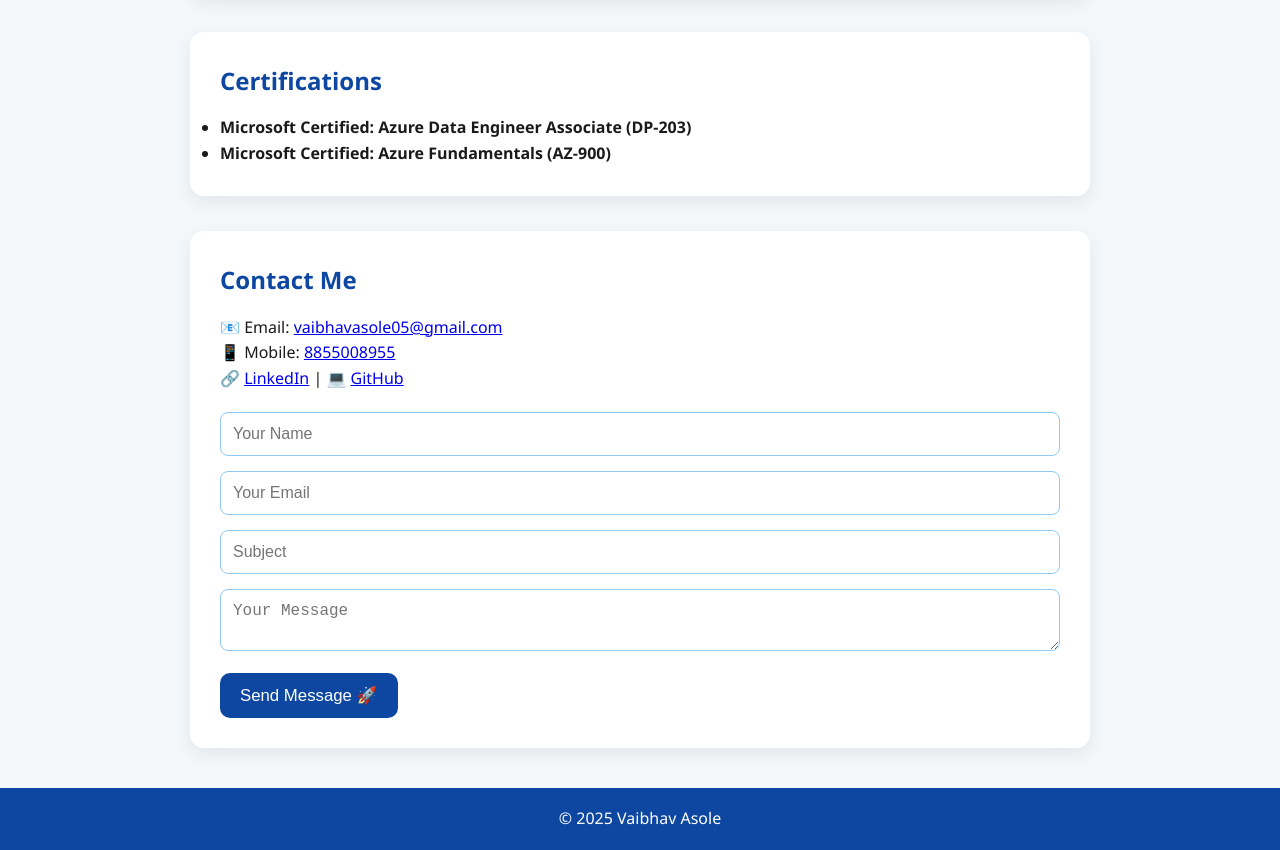
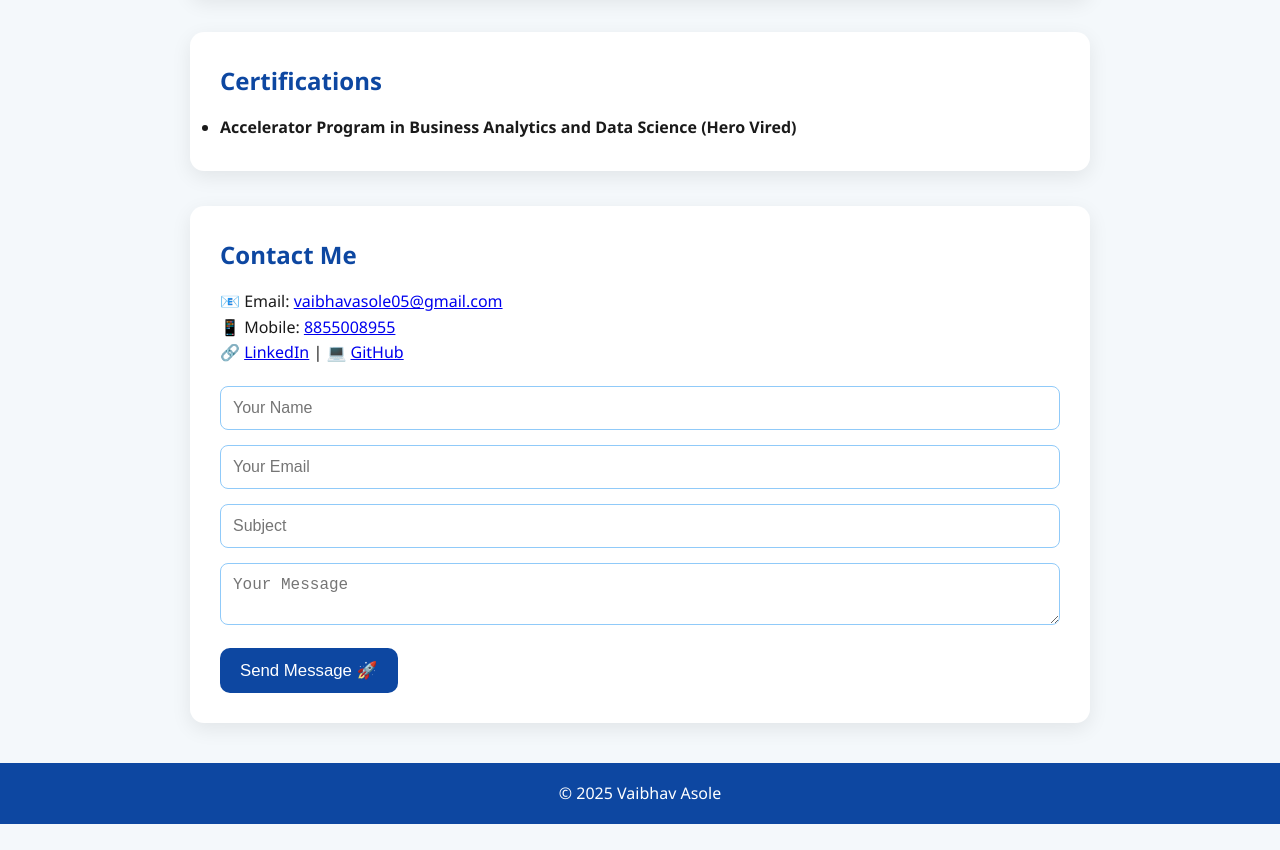
Before and after one commit to VaibhavAsole-bit/VaibhavAsole-bit.github.io, a plain HTML site: page index.html in a window 1280 px wide. Shown: the part 1529-2379 px from the top of the page. After the commit the page ends 2353 px from the top, so only its background shows below. Drawn offline with Linux system fonts and the light colour scheme.

Commit message:
Update certifications listed in index.html

```diff
--- a/index.html
+++ b/index.html
@@ -88,8 +88,7 @@
     <section class="section" id="certifications">
         <h2>Certifications</h2>
         <ul>
-            <li><strong>Microsoft Certified: Azure Data Engineer Associate (DP‑203)</strong></li>
-            <li><strong>Microsoft Certified: Azure Fundamentals (AZ‑900)</strong></li>
+            <li><strong>Accelerator Program in Business Analytics and Data Science (Hero Vired)</strong></li>
         </ul>
     </section>
 
```
